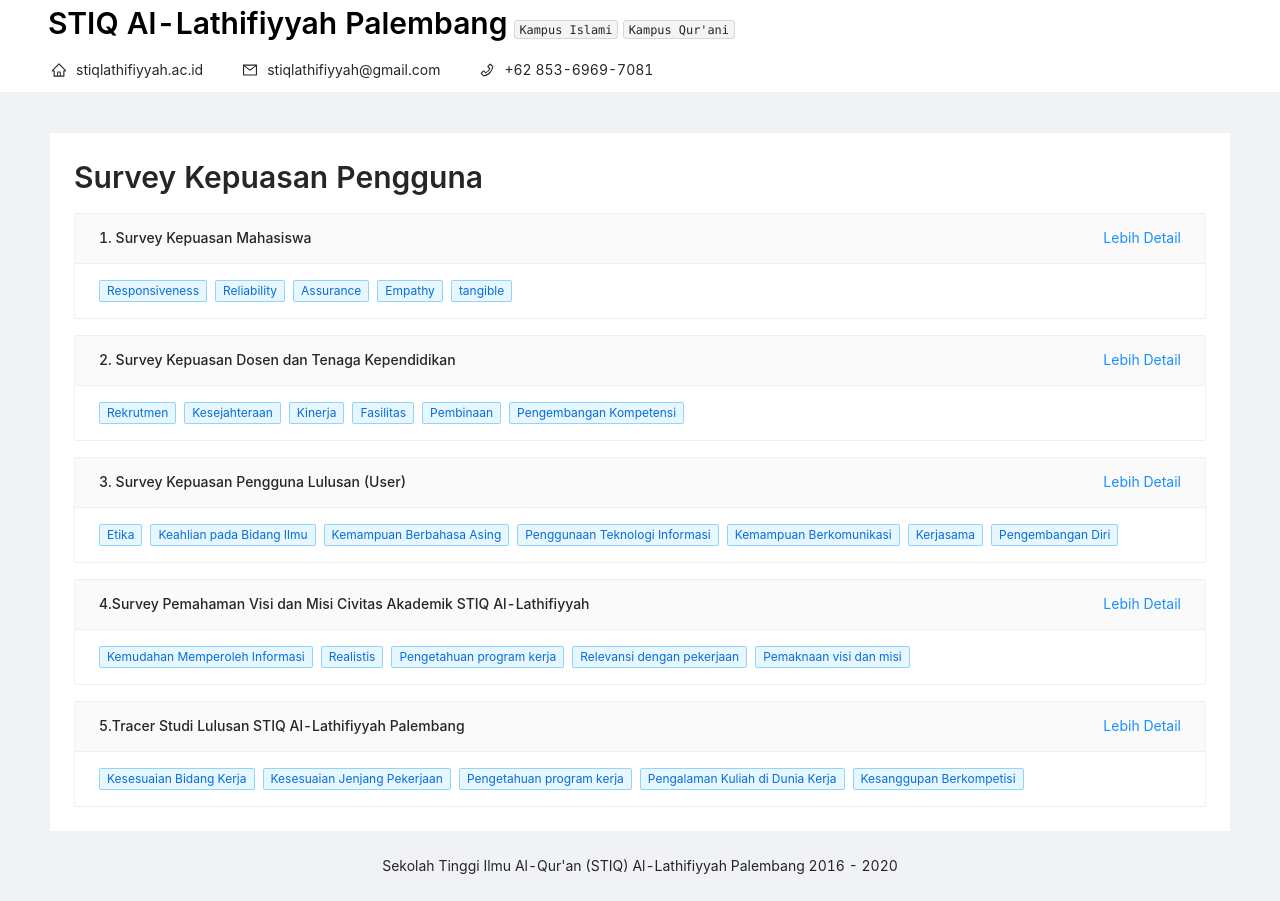
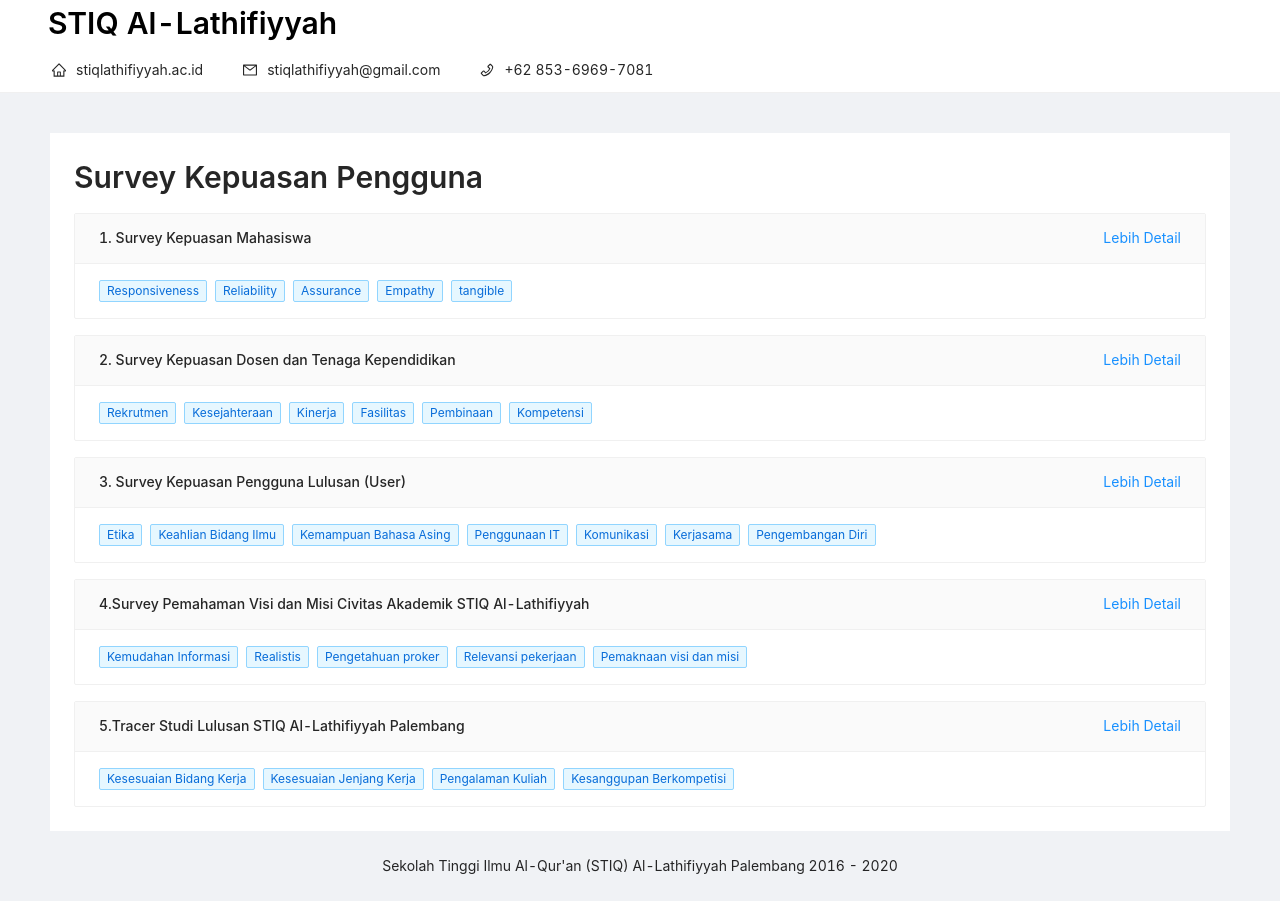
Before and after one commit to Naandalist/survey-chart, a React (Create React App) app: page / in a window 1280 px wide. Built offline with nearby package versions, Linux system fonts and the light colour scheme.

Commit message:
clear things up

```diff
--- a/src/components/layouts/Navbar.js
+++ b/src/components/layouts/Navbar.js
@@ -1,6 +1,6 @@
 import React, { Fragment } from "react";
 import { Menu, Typography } from "antd";
-import { Link as Route } from "react-router-dom";
+import { Link as Link2 } from "react-router-dom";
 import { MailOutlined, PhoneOutlined, HomeOutlined } from "@ant-design/icons";
 
 const { Text, Link } = Typography;
@@ -8,7 +8,7 @@
 const Navbar = () => {
   return (
     <Fragment>
-      <Route to='/'>
+      <Link2 to='/tracer-studi-lulusan'>
         <Text
           strong
           style={{
@@ -18,13 +18,11 @@
             color: "black",
           }}
         >
-          STIQ Al-Lathifiyyah Palembang
-        </Text>{" "}
-      </Route>
-      <Text code>Kampus Islami</Text>
-      <Text code>Kampus Qur'ani</Text>
+          STIQ Al-Lathifiyyah
+        </Text>
+      </Link2>
       <Menu mode='horizontal' style={{ paddingLeft: "2rem" }}>
-        <Menu.Item key='webportal' icon={<HomeOutlined />}>
+        <Menu.Item key='mail' icon={<HomeOutlined />}>
           <Link href='https://www.stiqlathifiyyah.ac.id/' target='_blank'>
             stiqlathifiyyah.ac.id
           </Link>
@@ -34,7 +32,7 @@
             stiqlathifiyyah@gmail.com
           </Link>
         </Menu.Item>
-        <Menu.Item key='whatsapp' icon={<PhoneOutlined />}>
+        <Menu.Item key='app' icon={<PhoneOutlined />}>
           <Link href='https://wa.me/6285369697081' target='_blank'>
             +62 853-6969-7081
           </Link>
--- a/src/components/pages/Home.js
+++ b/src/components/pages/Home.js
@@ -43,7 +43,7 @@
               <Tag color='blue'>Kinerja</Tag>
               <Tag color='blue'>Fasilitas</Tag>
               <Tag color='blue'>Pembinaan</Tag>
-              <Tag color='blue'>Pengembangan Kompetensi</Tag>
+              <Tag color='blue'>Kompetensi</Tag>
             </Card>
             <Card
               style={{ marginTop: 16 }}
@@ -52,10 +52,10 @@
               extra={<Link to='/pengguna-lulusan'>Lebih Detail</Link>}
             >
               <Tag color='blue'>Etika</Tag>
-              <Tag color='blue'>Keahlian pada Bidang Ilmu</Tag>
-              <Tag color='blue'>Kemampuan Berbahasa Asing</Tag>
-              <Tag color='blue'>Penggunaan Teknologi Informasi</Tag>
-              <Tag color='blue'>Kemampuan Berkomunikasi</Tag>
+              <Tag color='blue'>Keahlian Bidang Ilmu</Tag>
+              <Tag color='blue'>Kemampuan Bahasa Asing</Tag>
+              <Tag color='blue'>Penggunaan IT</Tag>
+              <Tag color='blue'>Komunikasi</Tag>
               <Tag color='blue'>Kerjasama</Tag>
               <Tag color='blue'>Pengembangan Diri</Tag>
             </Card>
@@ -65,10 +65,10 @@
               title='4.Survey Pemahaman Visi dan Misi Civitas Akademik STIQ Al-Lathifiyyah'
               extra={<Link to='/pemahaman-visi-misi'>Lebih Detail</Link>}
             >
-              <Tag color='blue'>Kemudahan Memperoleh Informasi</Tag>
+              <Tag color='blue'>Kemudahan Informasi</Tag>
               <Tag color='blue'>Realistis</Tag>
-              <Tag color='blue'>Pengetahuan program kerja</Tag>
-              <Tag color='blue'>Relevansi dengan pekerjaan</Tag>
+              <Tag color='blue'>Pengetahuan proker</Tag>
+              <Tag color='blue'>Relevansi pekerjaan</Tag>
               <Tag color='blue'>Pemaknaan visi dan misi</Tag>
             </Card>
             <Card
@@ -78,9 +78,8 @@
               extra={<Link to='/tracer-studi-lulusan'>Lebih Detail</Link>}
             >
               <Tag color='blue'>Kesesuaian Bidang Kerja</Tag>
-              <Tag color='blue'>Kesesuaian Jenjang Pekerjaan</Tag>
-              <Tag color='blue'>Pengetahuan program kerja</Tag>
-              <Tag color='blue'>Pengalaman Kuliah di Dunia Kerja</Tag>
+              <Tag color='blue'>Kesesuaian Jenjang Kerja</Tag>
+              <Tag color='blue'>Pengalaman Kuliah</Tag>
               <Tag color='blue'>Kesanggupan Berkompetisi</Tag>
             </Card>
           </div>
```
